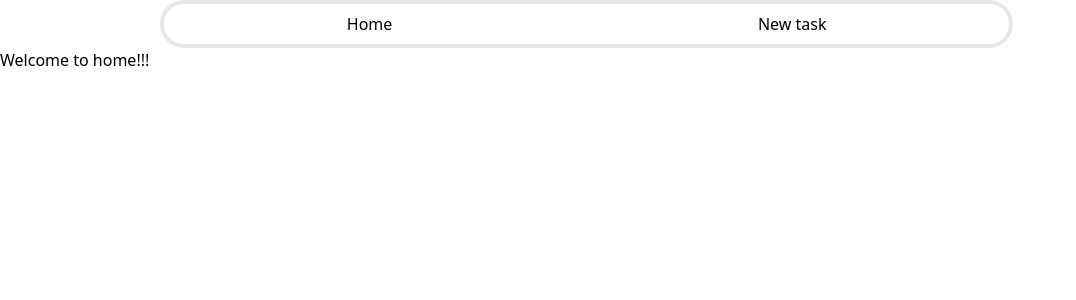
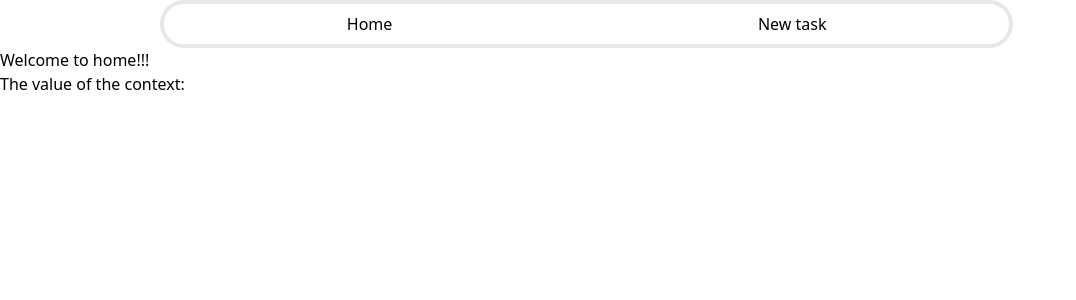
Before and after one commit to Blacklotus89898/Task-tracker, a React (Vite) app in the folder task-tracker-frontend/: page /home in a window 1280 px wide. Shown: the top 300 px of the page, without its empty margins (0-1076 px from the left). Built offline with nearby package versions, Linux system fonts and the light colour scheme; what @vitejs/plugin-react would draw is missing.

Commit message:
added context in jsx, to implement tsx

```diff
--- a/task-tracker-frontend/src/components/Home.tsx
+++ b/task-tracker-frontend/src/components/Home.tsx
@@ -1,7 +1,12 @@
+import { useContext } from "react";
+import MyContext from "../context/MyContext";
+
 export default function Home() {
+    const {contextValue, _} = useContext(MyContext);
     return (
         <>
             <div> Welcome to home!!!</div>
+            <p>The value of the context: {contextValue}</p>
         </>
     )
 }
--- a/task-tracker-frontend/src/components/NewTask.tsx
+++ b/task-tracker-frontend/src/components/NewTask.jsx
@@ -1,11 +1,14 @@
-import { useEffect, useState } from "react"
+import { useContext, useEffect, useState } from "react"
+import MyContext from "../context/MyContext";
 
 export default function NewTask() {
     const [title, setTitle] = useState("");
     const [date, setDate] = useState("");
     const [color, setColor] = useState("");
     const [number, setNumber] = useState(0);
-    const [data, setData] = useState(0);
+    const [data,] = useState(0);
+    const {contextValue, updateContextValue} = useContext(MyContext);
+
 
     useEffect(() => {
         // Function to fetch data
@@ -48,10 +51,12 @@ export default function NewTask() {
                         <div></div>
 
                         <input name="title" value={title}
-                         onChange={(e) => setTitle(e.target.value)}
+                         onChange={(e) => {setTitle(e.target.value);
+                        updateContextValue([e.target.value]);}
+                        }
                         type="text"
 
-                        className=" border border-8 border-red-500 border-solid p-4 rounded-xl" />
+                        className=" border-8 border-red-500 border-solid p-4 rounded-xl" />
                     </div>
                     <div className="flex-col">
 
@@ -79,7 +84,7 @@ export default function NewTask() {
                         <input type="number"
                          onChange={(e) => setNumber(parseInt(e.target.value))}
 
-                        className="border border-8 border-red-500"/>
+                        className="border-8 border-red-500"/>
                         </div>
                     </div>
                 </form>
@@ -99,6 +104,9 @@ export default function NewTask() {
                     <ul>
                         <li>Weather: {data}</li>
                     </ul>
+                    <ul>
+                        <li>Context: {contextValue}</li>
+                    </ul>
                 </div>
 
             </div>
--- /dev/null
+++ b/task-tracker-frontend/src/context/MyContext.tsx
@@ -0,0 +1,5 @@
+import { createContext } from "react";
+
+const  MyContext = createContext("");
+
+export default MyContext;
--- /dev/null
+++ b/task-tracker-frontend/src/context/MyContextProvider.jsx
@@ -0,0 +1,17 @@
+import { useState } from "react";
+import MyContext from "./MyContext";
+
+function MyContextProvider({children}) {
+    const [contextValue, setContextValue] = useState();
+    const updateContextValue = (val) => {
+        setContextValue(val);
+    }
+
+    return (
+        <MyContext.Provider value={{contextValue, updateContextValue}}>
+        {children}
+        </MyContext.Provider>
+    )
+}
+
+export default MyContextProvider;
--- a/task-tracker-frontend/src/main.tsx
+++ b/task-tracker-frontend/src/main.tsx
@@ -9,7 +9,7 @@ import {
 import Root from "./routes/root.tsx"
 import ErrorPage from './components/errorPage.jsx';
 import ChildComponent from './components/childComponent.tsx';
-import NewTask from './components/NewTask.tsx';
+import NewTask from './components/NewTask.jsx';
 import Home from './components/Home.tsx';
 
 const router = createBrowserRouter([
--- a/task-tracker-frontend/src/routes/root.tsx
+++ b/task-tracker-frontend/src/routes/root.tsx
@@ -1,12 +1,14 @@
-import {Outlet} from "react-router-dom"
+import { Outlet } from "react-router-dom"
 import Navbar from "../components/Navbar"
+import MyContextProvider from "../context/MyContextProvider"
 export default function Root() {
-
     return (
 
         <>
-        <Navbar></Navbar>
-        <Outlet></Outlet>
+            <MyContextProvider>
+                <Navbar></Navbar>
+                <Outlet></Outlet>
+            </MyContextProvider>
         </>
     )
 }
```
